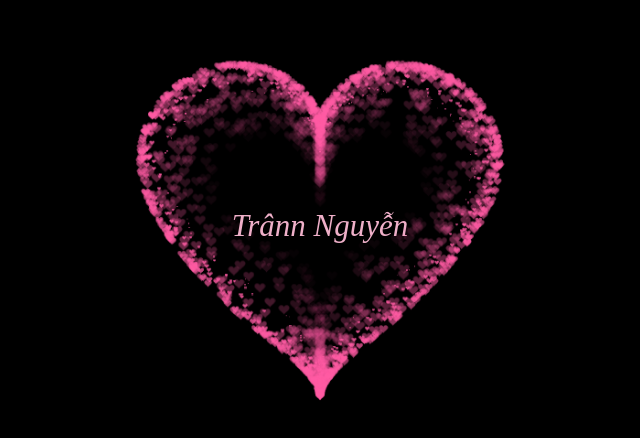
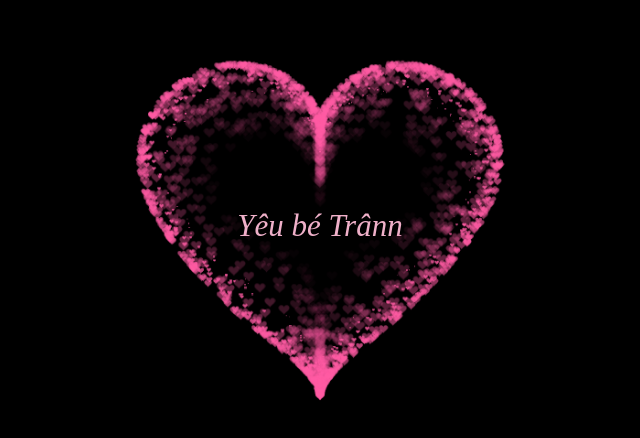
Before and after one commit to nhatnguyen452/heart, a plain HTML site: page index.html in a window 1280 px wide. Shown: the part 172-610 px from the top of the page, without its empty margins (320-960 px from the left). Drawn offline with Linux system fonts and the light colour scheme.

Commit message:
Update index.html

```diff
--- a/index.html
+++ b/index.html
@@ -337,7 +337,7 @@
         align-items: center;
         justify-content: center;
         margin-bottom: 5px;
-        text-align: center;">Trânn Nguyễn</div>
+        text-align: center;">Yêu bé Trânn</div>
 </BODY>
 
 </HTML>
```
